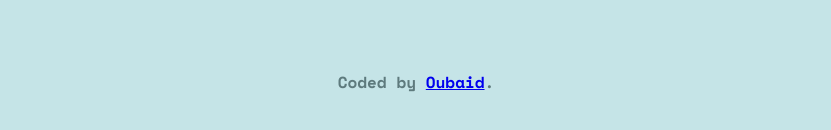
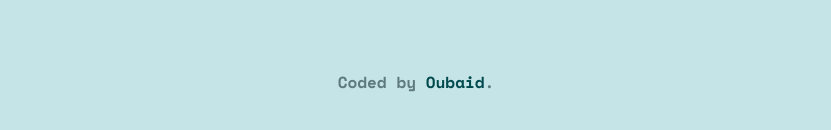
Before and after one commit to oubaidelmoudhik/tip-calculator-app-main, a React (Create React App) app: page / in a window 1280 px wide. Shown: the part 606-736 px from the top of the page, without its empty margins (224-1055 px from the left). Built offline with nearby package versions, Linux system fonts and the light colour scheme.

Commit message:
fixed link coloring

```diff
--- a/src/index.css
+++ b/src/index.css
@@ -137,3 +137,11 @@ fieldset {
     margin: 0;
     padding: 0;
 }
+a {
+    text-decoration: none;
+    color: var(--very-dark-cyan);
+    transition: 0.3s ease-in-out;
+}
+a:hover {
+    color: var(--strong-cyan);
+}
```
Also changed, not shown: 1 other file (tests, documents, lock files or other folders).
